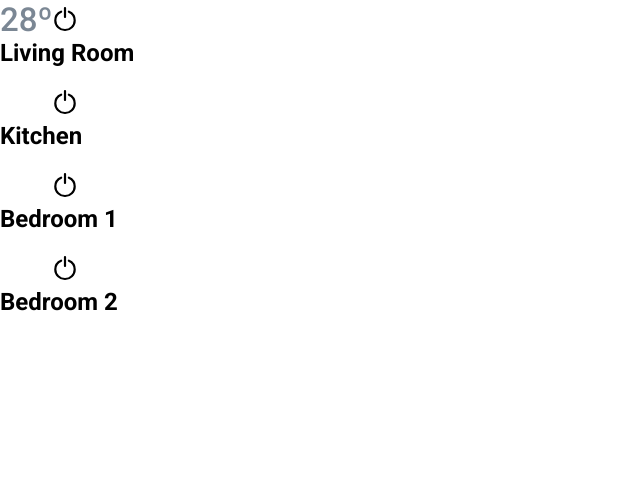
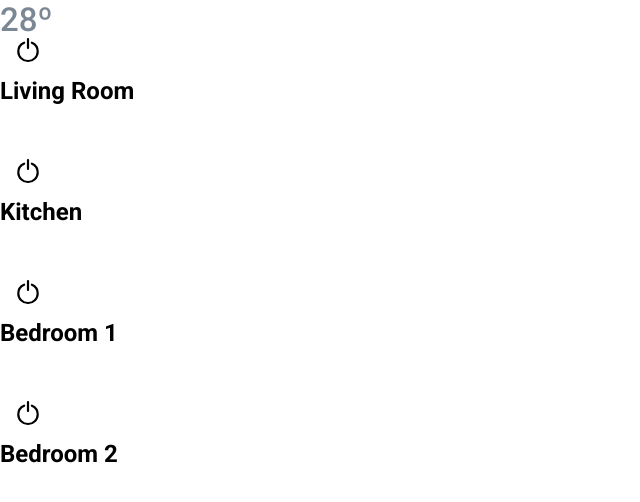
Before and after one commit to JCMiriam/airzone__tech-test, a React (Vite) app: page / in a window 1280 px wide. Shown: the top 502 px of the page, without its empty margins (0-640 px from the left). Built offline with nearby package versions, Linux system fonts and the light colour scheme.

Commit message:
feat(power-button): style power button component

```diff
--- a/src/components/PowerButton/PowerButton.module.scss
+++ b/src/components/PowerButton/PowerButton.module.scss
@@ -3,6 +3,13 @@
 
 .powerButton {
     cursor: pointer;
+    width: 55px;
+    height: 55px;
+    display: flex;
+    justify-content: center;
+    align-items: center;
+    margin-top: -17px;
+    margin-right: -13px;
 
     .iconOn {
         color: var(--white);
```
